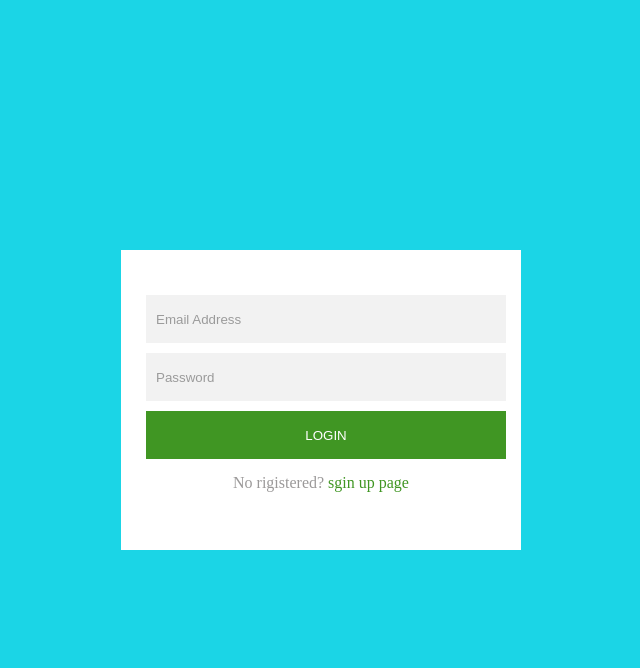
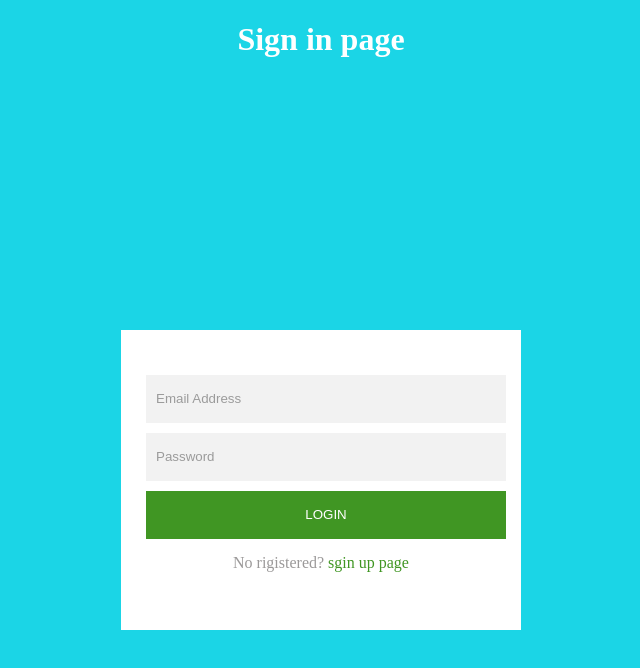
Before and after one commit to yaghoob-pr/maktab-login, a plain HTML site: page index.html in a window 1280 px wide. Shown: the whole page, without its empty margins (319-959 px from the left). Drawn offline with Linux system fonts and the light colour scheme.

Commit message:
added sign in h1

```diff
--- a/index.html
+++ b/index.html
@@ -4,6 +4,7 @@
     <link rel="stylesheet" href="./style.css" />
   </head>
   <body>
+    <h1>Sign in page</h1>
     <div class="container">
       <div class="main-box">
         <div class="inputs">
--- a/style.css
+++ b/style.css
@@ -9,6 +9,11 @@ html {
 
 * {
   box-sizing: border-box;
+}
+
+h1 {
+  text-align: center;
+  color: white;
 }
 
 .container {
```
